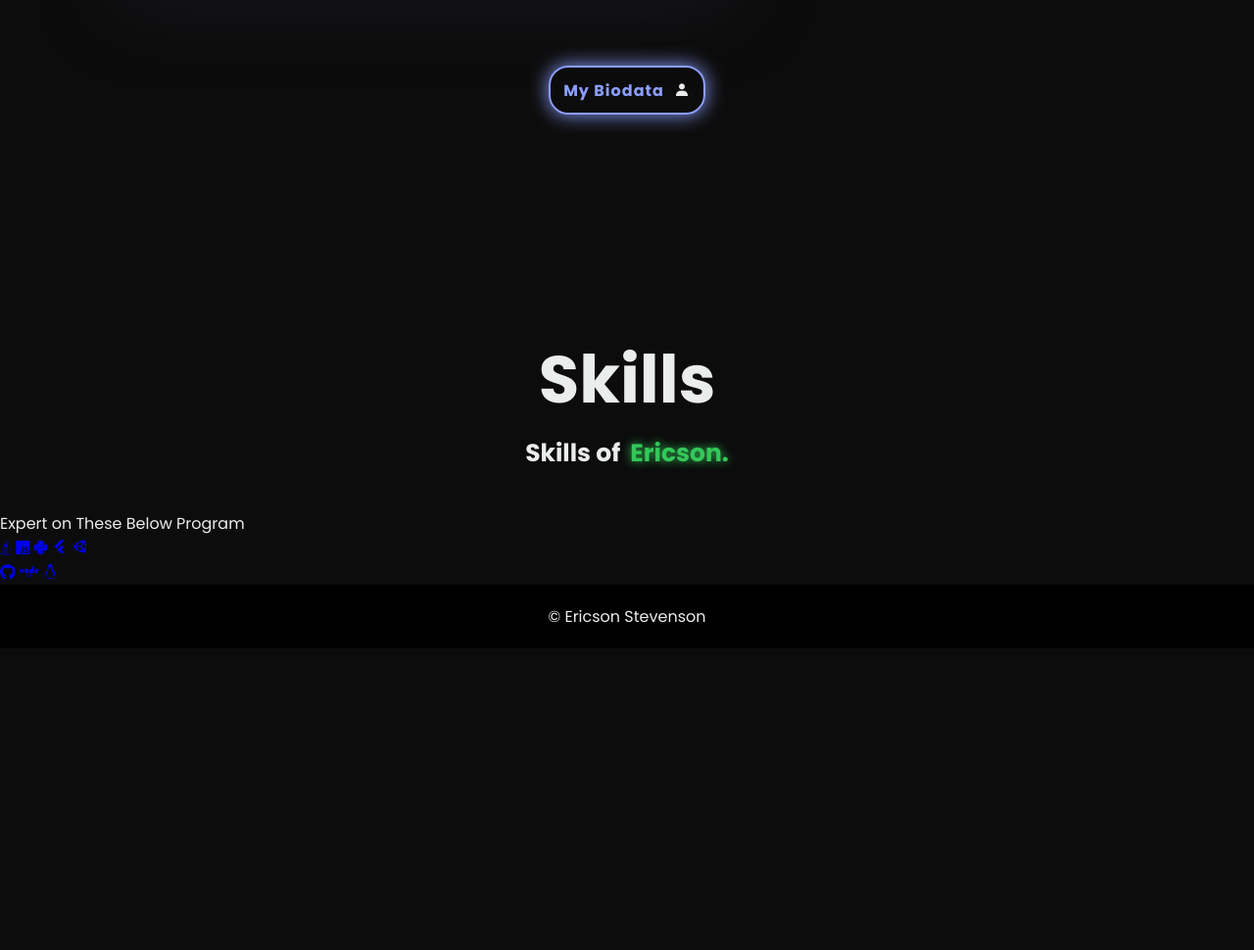
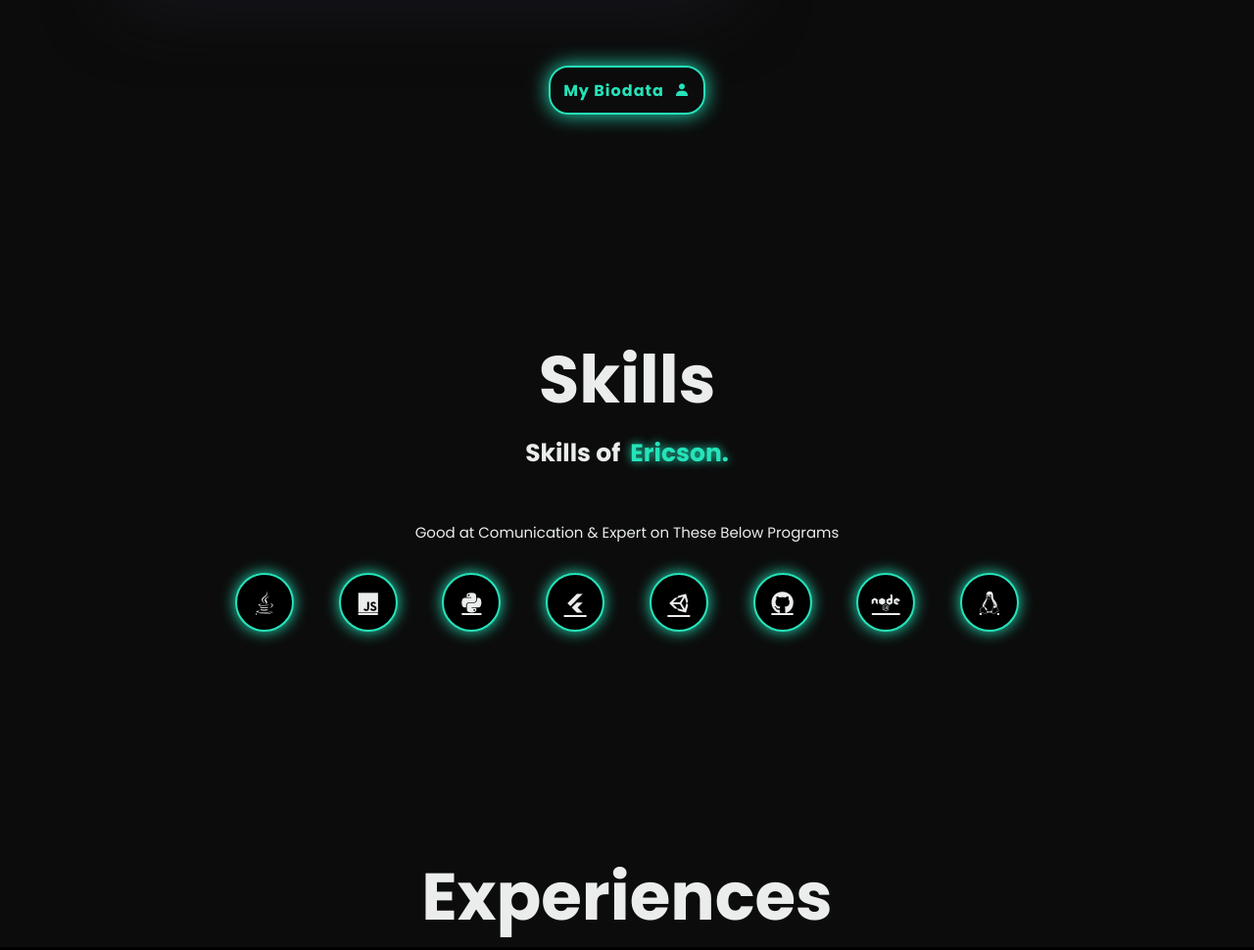
Before and after one commit to EricStevenn/Tugas1_535230116_EricSteven, a plain HTML site: page index.html in a window 1280 px wide. Shown: the part 1568-2538 px from the top of the page at 98% size. Before the commit the page ends 2230 px from the top, so only its background shows below. Drawn offline with nearby package versions, Linux system fonts and the light colour scheme.

Commit message:
Membuat tampilan untuk section skills

```diff
--- a/index.html
+++ b/index.html
@@ -80,14 +80,14 @@
 
         <div class="skills-content">
             <h3>Skills of <span>Ericson.</span></h3>
-                <p>Expert on These Below Program</p>
+                <p>Good at Comunication & Expert on These Below Programs</p>
+                <div class="container">
                     <div class="program-icon">
                         <a href="#skills"><i class="fa-brands fa-java"></i></a>
                         <a href="#skills"><i class="fa-brands fa-js"></i></a>
                         <a href="#skills"><i class="fa-brands fa-python"></i></a>
                         <a href="#skills"><i class='bx bxl-flutter'></i></a>
                         <a href="#skills"><i class='bx bxl-unity'></i></a>
-                    <div>
                         <a href="#skills"><i class="fa-brands fa-github"></i></a>
                         <a href="#skills"><i class="fa-brands fa-node"></i></a>
                         <a href="#skills"><i class="fa-brands fa-linux"></i></a>
@@ -95,8 +95,16 @@
                 </div>
             </div>
         </div>
+    </section>
+
+    <section class="experiences" id="experiences">
+        <div class="heading"><h2>Experiences</h2></div>
+
+        <div class="experiences-content">
+            <h3></h3>
 
 
+        </div>
 
     </section>
 
--- a/styles.css
+++ b/styles.css
@@ -10,10 +10,11 @@
 }
 
 :root {
-    --main-color: #8c9eff;
-    --second-color: #34c759;
+    --main-color: yellow;
+    --second-color: #25e3ba;
     --third-color: #1b1b24;
     --text-color: #ebeded;
+    --netral-color: black;
 }
 
 body {
@@ -138,10 +139,10 @@ body {
     align-items: center;
     width: 130px;
     height: 100%;
-    background: black;
+    background: var(--netral-color);
     border: 2px solid var(--main-color);
     border-radius: 20px;
-    color: var(--main-color);
+    color: var(--text-color);
     text-decoration: none;
     font-weight: 700;
     letter-spacing: 1px;
@@ -151,7 +152,7 @@ body {
 }
 
 .btn-box a:hover {
-    color: var(--text-color);
+    color: var(--netral-color);
 }
 
 .btn-box a::before {
@@ -185,11 +186,11 @@ body {
     align-items: center;
     width: 50px;
     height: 50px;
-    border: 2px var(--main-color) solid;
-    box-shadow: 0 0 20px var(--main-color);
+    border: 2px var(--second-color) solid;
+    box-shadow: 0 0 20px var(--second-color);
     border-radius: 50%;
     font-size: 23px;
-    color: var(--text-color);
+    color: var(--second-color);
     text-decoration: none;
     z-index: 1;
     overflow: hidden;
@@ -208,7 +209,7 @@ body {
     left: 0;
     width: 0;
     height: 100%;
-    background: var(--main-color);
+    background: var(--second-color);
     z-index: -1;
     transition: .5s;
 }
@@ -326,10 +327,10 @@ body {
     width: 160px;
     height: 100%;
     background: transparent;
-    border: 2px solid var(--main-color);
-    box-shadow: 0 0 20px var(--main-color);
+    border: 2px solid var(--second-color);
+    box-shadow: 0 0 20px var(--second-color);
     border-radius: 20px;
-    color: var(--main-color);
+    color: var(--second-color);
     text-decoration: none;
     font-weight: 700;
     letter-spacing: 1px;
@@ -339,12 +340,12 @@ body {
 }
 
 .about-content .btn-box a:hover {
-    color: var(--text-color);
+    color: var(--netral-color);
 }
 
 .about-content .btn-box i {
     margin-left: 10px;
-    color: var(--text-color);
+    color: var(--second-color);
 }
 
 
@@ -353,7 +354,7 @@ body {
 .skills h3 {
     font-size: 25px;
     font-weight: 650;
-    margin: 5px 0 40px;
+    margin: 5px 0 50px;
     display: flex;
     justify-content: center;
 }
@@ -364,4 +365,65 @@ body {
     text-shadow: 0 0 10px var(--second-color);
 }
 
-.
+.skills-content p {
+    display: flex;
+    justify-content: center;
+    font-size: 15px;
+    margin-bottom: 20px;
+}
+
+.skills-content .container {
+    display: flex;
+    justify-content: center;
+    height:40px;
+    margin-bottom: 250px;
+}
+
+.skills-content .program-icon {
+    margin-bottom: 200px;
+    width: 800px;
+    height: 80px;
+    display: flex;
+    justify-content: space-between;
+    align-items: center;
+}
+
+.skills-content .program-icon a {
+    position: relative;
+    display: inline-flex;
+    justify-content: center;
+    align-items: center;
+    width: 60px;
+    height: 60px;
+    border-radius: 50%;
+    background: var(--netral-color);
+    box-shadow: 0 0 15px var(--second-color);
+    font-size: 23px;
+    border: 2px var(--second-color) solid;
+    color: var(--text-color);
+    transition: box-shadow ease-in-out, transform .4s ease-in-out;
+    z-index: 1;
+    overflow: hidden;
+}
+
+.skills-content .program-icon a:hover {
+    color: var(--netral-color);
+    box-shadow: 0 0 40px var(--second-color);
+    transform: scale(1.2);
+}
+
+.skills-content .program-icon a::before {
+    content: '';
+    position: absolute;
+    top: 0;
+    left: 0;
+    right: 0;
+    height: 100%;
+    width: 0;
+    z-index: -1;
+    background: var(--second-color);
+}
+
+.skills-content .program-icon a:hover::before {
+    width: 100%;
+}
```
Lines whose indentation alone changed are shown as unchanged.
